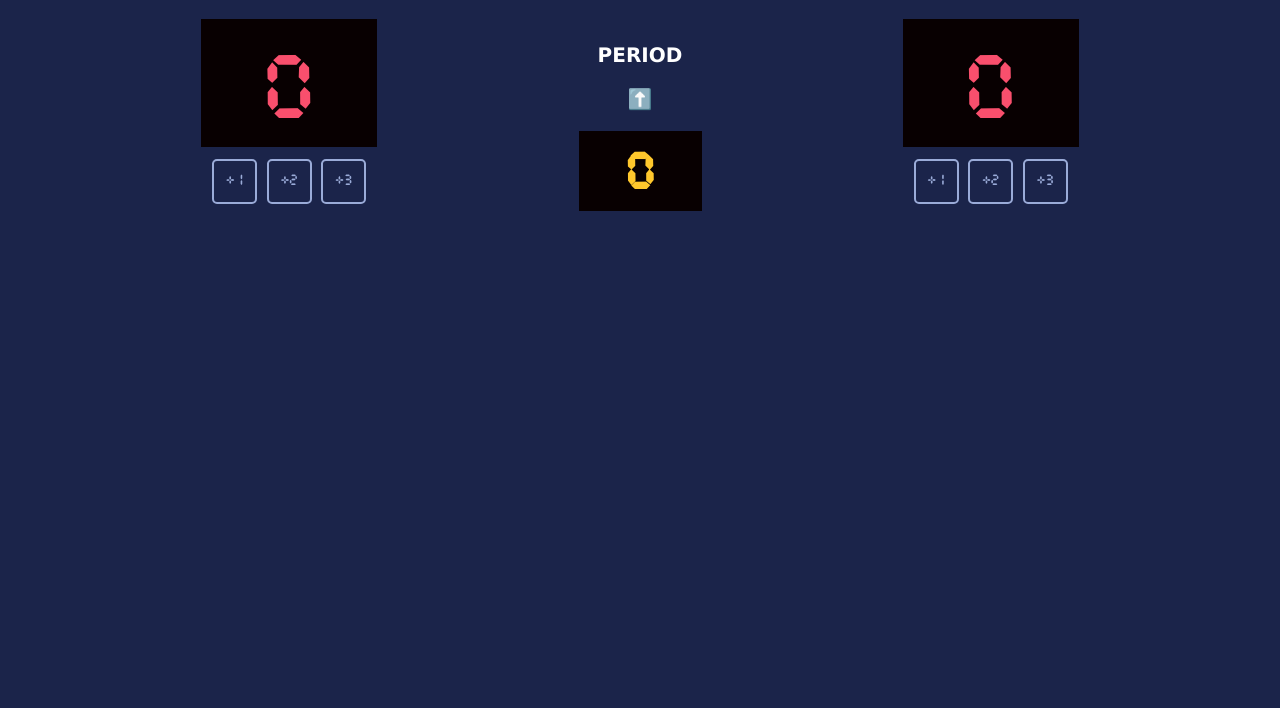
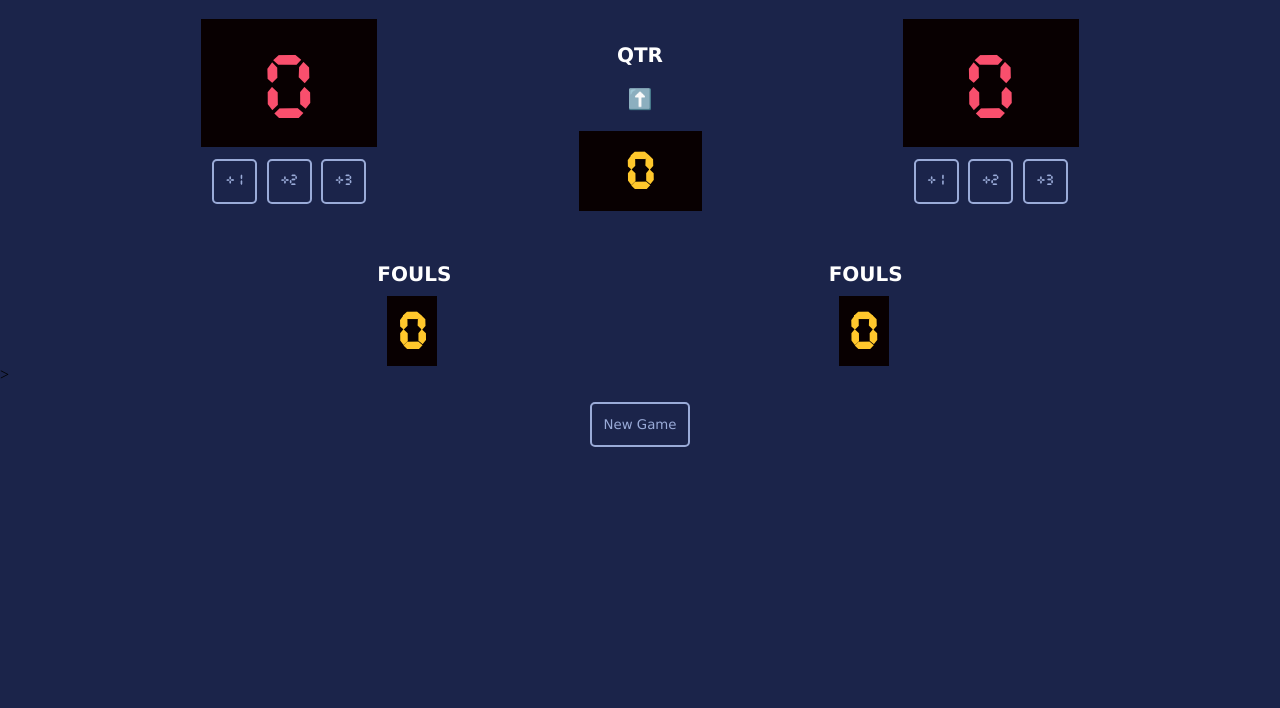
Before and after one commit to RenaudAlly/Basketball-Scoreboard, a plain HTML site: page index.html in a window 1280 px wide. Shown: the part 92-800 px from the top of the page. Drawn offline with Linux system fonts and the light colour scheme.

Commit message:
Finished adding fouls and New Game button with designing

```diff
--- a/index.css
+++ b/index.css
@@ -11,7 +11,7 @@ body {
     background-color: #1B244A;
 }
 
-.container {
+.scoreContainer {
     display: flex;
     /* We want to start by dividing it into two different columns
      * so we use a flexbox to achieve that
@@ -22,7 +22,7 @@ body {
      */
 }
 
-#title-el {
+.title-el {
     /* Note that many of these values have been used with Figma's help*/
     font-family: 'Verdana';
     font-style: normal;
@@ -49,6 +49,8 @@ body {
      * a fantastic resource. For example, line-height can be used
      * to vertically align a single line if we know
      */
+
+     cursor: pointer;
 }
 
 #periodScore-el {
@@ -116,3 +118,84 @@ body {
     background-color: #1B244A;
     font-family: TimerFont;
 }
+
+button:hover {
+    border: 2px solid #addf2f;
+    color: #addf2f;
+    cursor: pointer;
+}
+
+.foulsContainer {
+    display: flex;
+    flex-direction: row;
+    justify-content: space-evenly;
+}
+
+.foulsText {
+    font-family: 'Verdana';
+    font-weight: 700;
+    font-size: 20px;
+    text-align: center;
+    color: #FFFFFF;
+}
+
+#homeFouls-el {
+    background-color: #080001;
+    height: 70px;
+    line-height: 80px; /* Lihe height used to center align*/
+    margin-top: 10px;
+    margin-bottom: 0px;
+    margin-left: 10px;
+    width: 50px;
+
+    font-family: TimerFont;
+    font-size: 45px;
+    color: #FFC72C;
+
+    cursor: pointer;
+}
+
+#guestFouls-el {
+    background-color: #080001;
+    height: 70px;
+    line-height: 80px;
+    margin-top: 10px;
+    margin-bottom: 0px;
+    margin-left: 10px;
+    width: 50px;
+
+    font-family: TimerFont;
+    font-size: 45px;
+    color: #FFC72C;
+
+    cursor: pointer;
+}
+
+.newGame {
+    text-align: center; /* Centering button in block using text-align*/
+}
+
+#newGameButton {
+    box-sizing: border-box;
+
+    border: 2px solid #9AABD8;
+    border-radius: 5px;
+
+    width: 100px;
+    /* These are specifications to get a desired position for the text inside
+     * the box itself. It DOES NOT adjust AROUND the box
+     */
+    height: 45px;
+    left: 82px;
+    top: 271px;
+
+    color: #9AABD8;
+    background-color: #1B244A;
+    font-family: 'Verdana';
+}
+
+#newGameButton:hover {
+    border: 2px solid #addf2f;
+    color: #addf2f;
+    cursor: pointer;
+}
--- a/index.html
+++ b/index.html
@@ -1,33 +1,47 @@
-<html>
+<!DOCTYPE html>
+<html lang = "en">
     <head>
+        <meta charset="UTF-8">
+        <title>ally's Basketball Scoreboard</title>
         <link rel="stylesheet" href="index.css">
-        <meta charset="UTF-8">
+        <meta name="viewport" content="width=device-width, initial-scale=1">
     </head>
     <body>
-        <div class="container">
-            <div id = "title-el">
+        <div class="scoreContainer">
+            <div class = "title-el">
                 <h3>HOME</h3>
                 <div id = "homeScore-el">0</div>
-                <button class = "button" onclick = "addOneHome()">+1</button>
-                <button class = "button" onclick = "addTwoHome()">+2</button>
-                <button class = "button" onclick = "addThreeHome()">+3</button>
+                <button type = "button" class = "button" onclick = "addOneHome()">+1</button>
+                <button type = "button" class = "button" onclick = "addTwoHome()">+2</button>
+                <button type = "button" class = "button" onclick = "addThreeHome()">+3</button>
             </div>
             <div id = "period-el">
-                PERIOD
+                QTR
                 <p id = "periodIncrease"  onclick = "increasePeriod()">⬆️</p>
                 <p id = "periodScore-el">0</p>
             </div>
-            <div id = "title-el">
-                <h3>GUEST</h3>
+            <div class = "title-el">
+                <h3>AWAY</h3>
                 <div id = "guestScore-el">0</div>
-                <button class = "button" onclick = "addOneGuest()">+1</button>
-                <button class = "button" onclick = "addTwoGuest()">+2</button>
-                <button class = "button" onclick = "addThreeGuest()">+3</button>
+                <button type = "button" class = "button" onclick = "addOneGuest()">+1</button>
+                <button type = "button" class = "button" onclick = "addTwoGuest()">+2</button>
+                <button type = "button" class = "button" onclick = "addThreeGuest()">+3</button>
             </div>
+        </div><br><br>
+        <div class = "foulsContainer">   <!-- Has to be declared as a class for flex to work -->
+            <div class = "foulsText">
+                FOULS
+                <p id = "homeFouls-el" onclick="incrementHomeFoul()">0</p>
+            </div>
+            <div class = "foulsText">
+                FOULS
+                <p id = "guestFouls-el" onclick="incrementGuestFoul()">0</p>
+            </div>
+        </div>><br><br>
+        <div class = "newGame">
+            <button type = "reset" class = "button" id = "newGameButton" >New Game</button>
         </div>
-        <!-- <div id = "options">
-            <h2>Options</h2>
-        </div> -->
         <script src="index.js"></script>
     </body>
 </html>
+<!-- onclick = "newGame();" -->
--- a/index.js
+++ b/index.js
@@ -1,8 +1,14 @@
 let homeScore = 0;
 let guestScore = 0;
+let periodScore = 0;
+let numHomeFouls = 0;
+let numGuestFouls = 0;
 
 let homeScoreEl = document.getElementById("homeScore-el");
 let guestScoreEl = document.getElementById("guestScore-el");
+let periodScoreEl = document.getElementById("periodScore-el");
+let homeFoulsEl = document.getElementById("homeFouls-el");
+let guestFoulsEl = document.getElementById("guestFouls-el");
 
 function addOneHome() {
     homeScore += 1;
@@ -34,11 +40,33 @@ function addThreeGuest() {
     guestScoreEl.textContent = guestScore;
 }
 
-let periodScore = 0;
-let periodScoreEl = document.getElementById("periodScore-el");
-
 function increasePeriod() {
     periodScore += 1;
     periodScore = periodScore % 5; // Wraps around to 0 after hitting 4
     periodScoreEl.textContent = periodScore;
 }
+
+function incrementHomeFoul() {
+    numHomeFouls += 1;
+    homeFoulsEl.textContent = numHomeFouls;
+}
+
+function incrementGuestFoul() {
+    numGuestFouls += 1;
+    guestFoulsEl.textContent = numGuestFouls;
+}
+
+function newGame() {
+    // TODO: Reset the clock timer
+    homeScore = 0;
+    guestScore = 0;
+    periodScore = 0;
+    numHomeFouls = 0;
+    numGuestFouls = 0;
+
+    homeScoreEl.textContent = homeScore;
+    guestScoreEl.textContent = guestScore;
+    periodScoreEl.textContent = periodScore;
+    homeFoulsEl.textContent = numHomeFouls;
+    guestFoulsEl.textContent = numGuestFouls;
+}
```
